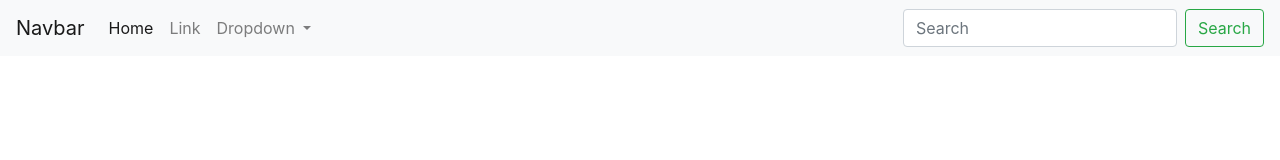
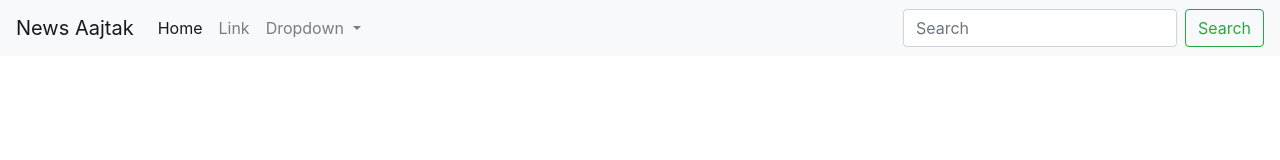
Before and after one commit to NitinKhandpa/demorepository, a plain HTML site: page index.html in a window 1280 px wide. Drawn offline with nearby package versions, Linux system fonts and the light colour scheme.

Commit message:
text changed

```diff
--- a/index.html
+++ b/index.html
@@ -12,7 +12,7 @@
   </head>
   <body>
    <nav class="navbar navbar-expand-lg navbar-light bg-light">
-  <a class="navbar-brand" href="#">Navbar</a>
+  <a class="navbar-brand" href="#">News Aajtak</a>
   <button class="navbar-toggler" type="button" data-toggle="collapse" data-target="#navbarSupportedContent" aria-controls="navbarSupportedContent" aria-expanded="false" aria-label="Toggle navigation">
     <span class="navbar-toggler-icon"></span>
   </button>
```
